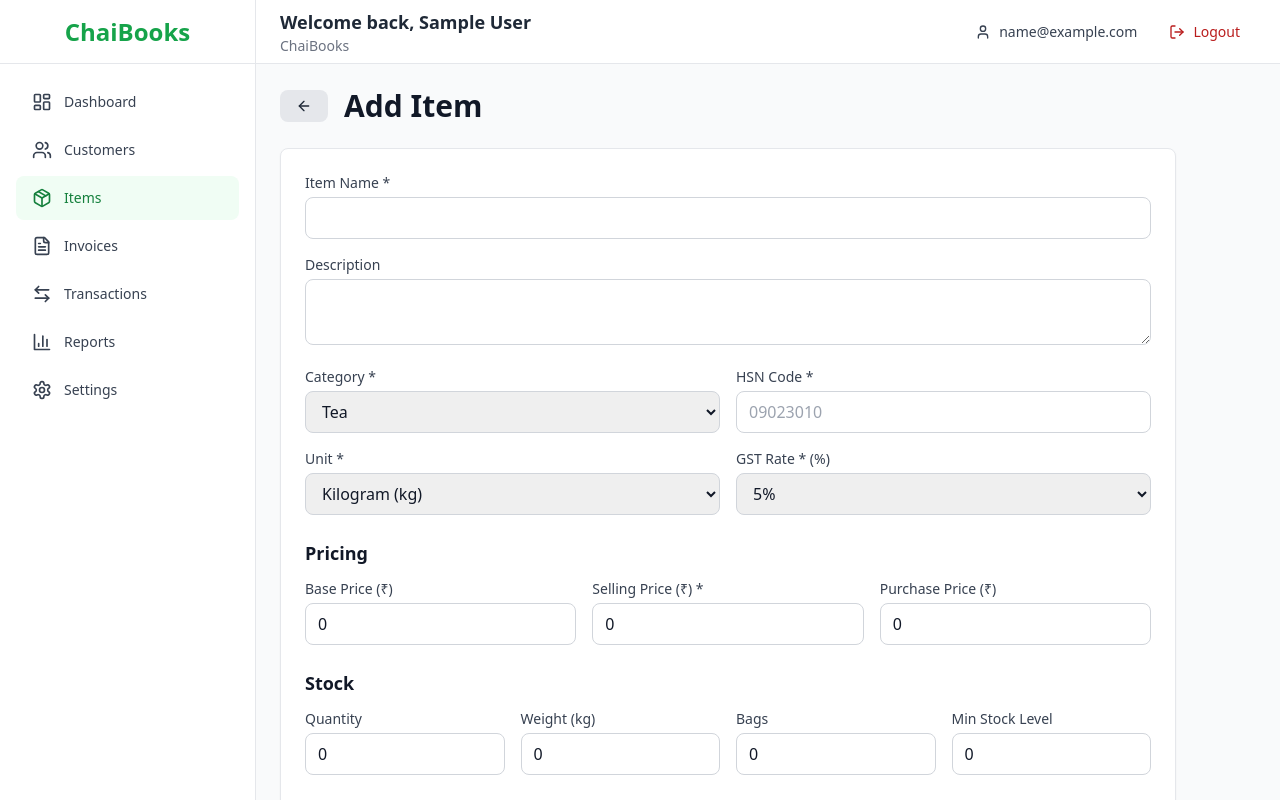
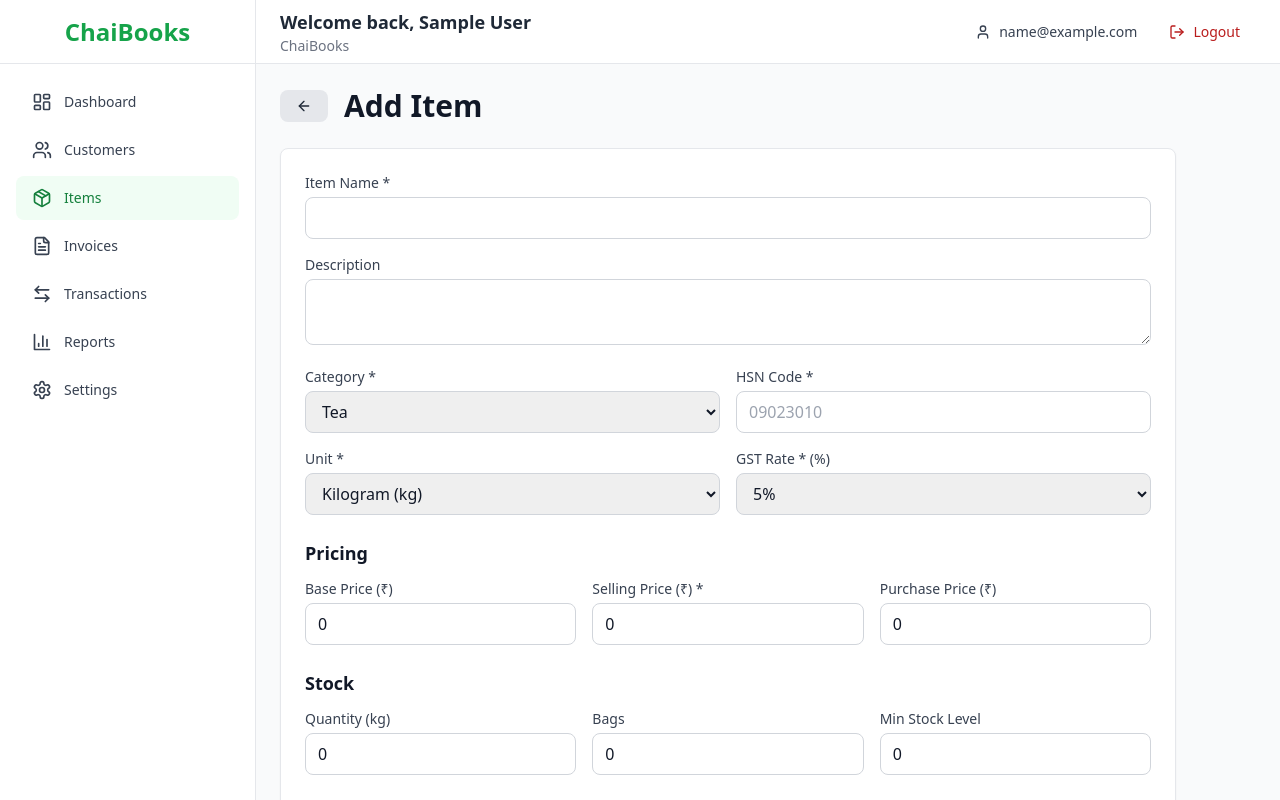
Before and after one commit to 4ugusta/chaibooks-frontend, a React (Vite) app: page /items/new in a window 1280 px wide. Built offline with nearby package versions, Linux system fonts and the light colour scheme; no server answers; sample sign-in values are in the browser's storage.

Commit message:
latest fixes

```diff
--- a/src/pages/invoices/InvoiceForm.jsx
+++ b/src/pages/invoices/InvoiceForm.jsx
@@ -239,7 +239,8 @@ export default function InvoiceForm() {
               <input
                 type="number"
                 value={formData.discount}
-                onChange={(e) => setFormData({ ...formData, discount: parseFloat(e.target.value) || 0 })}
+                onChange={(e) => setFormData({ ...formData, discount: e.target.value === '' ? '' : parseFloat(e.target.value) })}
+                onBlur={(e) => { if (e.target.value === '') setFormData(prev => ({ ...prev, discount: 0 })) }}
                 className="input"
                 min="0"
                 step="0.01"
@@ -292,7 +293,8 @@ export default function InvoiceForm() {
                         <input
                           type="number"
                           value={lineItem.quantity}
-                          onChange={(e) => handleItemChange(index, 'quantity', parseFloat(e.target.value) || 0)}
+                          onChange={(e) => handleItemChange(index, 'quantity', e.target.value === '' ? '' : parseFloat(e.target.value))}
+                          onBlur={(e) => { if (e.target.value === '') handleItemChange(index, 'quantity', 0) }}
                           className="input"
                           min="0.01"
                           step="0.01"
@@ -305,7 +307,8 @@ export default function InvoiceForm() {
                         <input
                           type="number"
                           value={lineItem.rate}
-                          onChange={(e) => handleItemChange(index, 'rate', parseFloat(e.target.value) || 0)}
+                          onChange={(e) => handleItemChange(index, 'rate', e.target.value === '' ? '' : parseFloat(e.target.value))}
+                          onBlur={(e) => { if (e.target.value === '') handleItemChange(index, 'rate', 0) }}
                           className="input"
                           min="0"
                           step="0.01"
--- a/src/pages/items/ItemForm.jsx
+++ b/src/pages/items/ItemForm.jsx
@@ -25,7 +25,6 @@ export default function ItemForm() {
     },
     stock: {
       quantity: 0,
-      weight: 0,
       bags: 0,
       minStockLevel: 0
     }
@@ -81,6 +80,17 @@ export default function ItemForm() {
         [field]: value
       }
     })
+  }
+
+  // For number inputs: allow empty string while typing, convert to number on blur
+  const handleNumberChange = (parent, field, rawValue) => {
+    handleNestedChange(parent, field, rawValue === '' ? '' : Number(rawValue))
+  }
+  const handleNumberBlur = (parent, field) => {
+    const val = formData[parent][field]
+    if (val === '' || isNaN(val)) {
+      handleNestedChange(parent, field, 0)
+    }
   }
 
   return (
@@ -192,7 +202,8 @@ export default function ItemForm() {
                 <input
                   type="number"
                   value={formData.pricing.basePrice}
-                  onChange={(e) => handleNestedChange('pricing', 'basePrice', Number(e.target.value))}
+                  onChange={(e) => handleNumberChange('pricing', 'basePrice', e.target.value)}
+                  onBlur={() => handleNumberBlur('pricing', 'basePrice')}
                   className="input"
                   min="0"
                   step="0.01"
@@ -203,7 +214,8 @@ export default function ItemForm() {
                 <input
                   type="number"
                   value={formData.pricing.sellingPrice}
-                  onChange={(e) => handleNestedChange('pricing', 'sellingPrice', Number(e.target.value))}
+                  onChange={(e) => handleNumberChange('pricing', 'sellingPrice', e.target.value)}
+                  onBlur={() => handleNumberBlur('pricing', 'sellingPrice')}
                   className="input"
                   min="0"
                   step="0.01"
@@ -215,7 +227,8 @@ export default function ItemForm() {
                 <input
                   type="number"
                   value={formData.pricing.purchasePrice}
-                  onChange={(e) => handleNestedChange('pricing', 'purchasePrice', Number(e.target.value))}
+                  onChange={(e) => handleNumberChange('pricing', 'purchasePrice', e.target.value)}
+                  onBlur={() => handleNumberBlur('pricing', 'purchasePrice')}
                   className="input"
                   min="0"
                   step="0.01"
@@ -227,26 +240,16 @@ export default function ItemForm() {
           {/* Stock */}
           <div>
             <h3 className="text-lg font-semibold mb-3">Stock</h3>
-            <div className="grid grid-cols-1 md:grid-cols-4 gap-4">
+            <div className="grid grid-cols-1 md:grid-cols-3 gap-4">
               <div>
-                <label className="block text-sm font-medium text-gray-700 mb-1">Quantity</label>
+                <label className="block text-sm font-medium text-gray-700 mb-1">Quantity ({formData.unit})</label>
                 <input
                   type="number"
                   value={formData.stock.quantity}
-                  onChange={(e) => handleNestedChange('stock', 'quantity', Number(e.target.value))}
+                  onChange={(e) => handleNumberChange('stock', 'quantity', e.target.value)}
+                  onBlur={() => handleNumberBlur('stock', 'quantity')}
                   className="input"
                   min="0"
-                />
-              </div>
-              <div>
-                <label className="block text-sm font-medium text-gray-700 mb-1">Weight (kg)</label>
-                <input
-                  type="number"
-                  value={formData.stock.weight}
-                  onChange={(e) => handleNestedChange('stock', 'weight', Number(e.target.value))}
-                  className="input"
-                  min="0"
-                  step="0.01"
                 />
               </div>
               <div>
@@ -254,7 +257,8 @@ export default function ItemForm() {
                 <input
                   type="number"
                   value={formData.stock.bags}
-                  onChange={(e) => handleNestedChange('stock', 'bags', Number(e.target.value))}
+                  onChange={(e) => handleNumberChange('stock', 'bags', e.target.value)}
+                  onBlur={() => handleNumberBlur('stock', 'bags')}
                   className="input"
                   min="0"
                 />
@@ -264,7 +268,8 @@ export default function ItemForm() {
                 <input
                   type="number"
                   value={formData.stock.minStockLevel}
-                  onChange={(e) => handleNestedChange('stock', 'minStockLevel', Number(e.target.value))}
+                  onChange={(e) => handleNumberChange('stock', 'minStockLevel', e.target.value)}
+                  onBlur={() => handleNumberBlur('stock', 'minStockLevel')}
                   className="input"
                   min="0"
                 />
--- a/src/pages/reports/Reports.jsx
+++ b/src/pages/reports/Reports.jsx
@@ -323,7 +323,6 @@ export default function Reports() {
                       <th>Item</th>
                       <th>Category</th>
                       <th>Quantity</th>
-                      <th>Weight (kg)</th>
                       <th>Bags</th>
                       <th>Min Level</th>
                       <th>Status</th>
@@ -335,7 +334,6 @@ export default function Reports() {
                         <td className="font-medium">{item.name}</td>
                         <td className="capitalize">{item.category}</td>
                         <td>{item.stock?.quantity || 0}</td>
-                        <td>{item.stock?.weight?.toFixed(2) || 0}</td>
                         <td>{item.stock?.bags || 0}</td>
                         <td>{item.stock?.minStockLevel || 0}</td>
                         <td>
```
